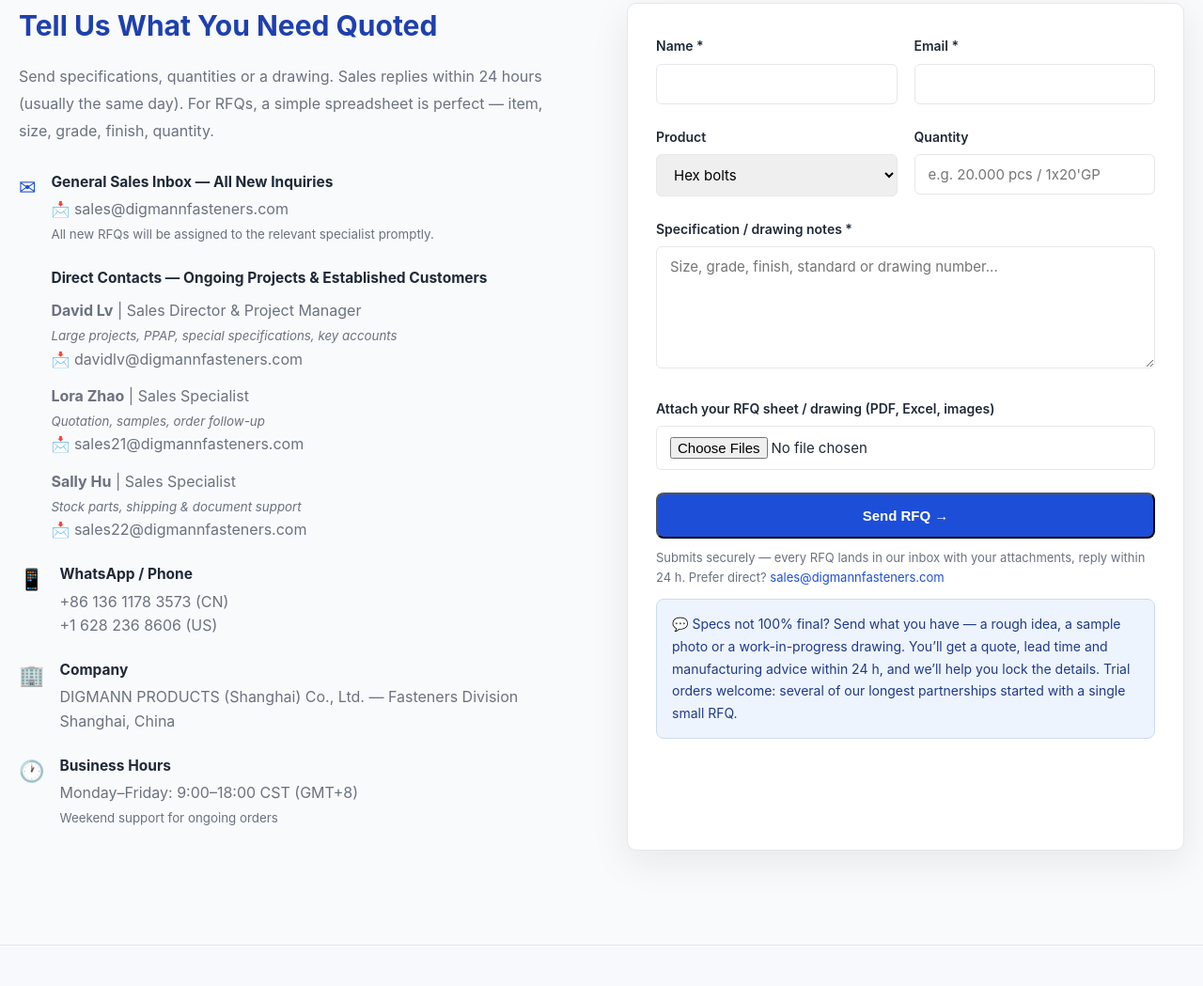
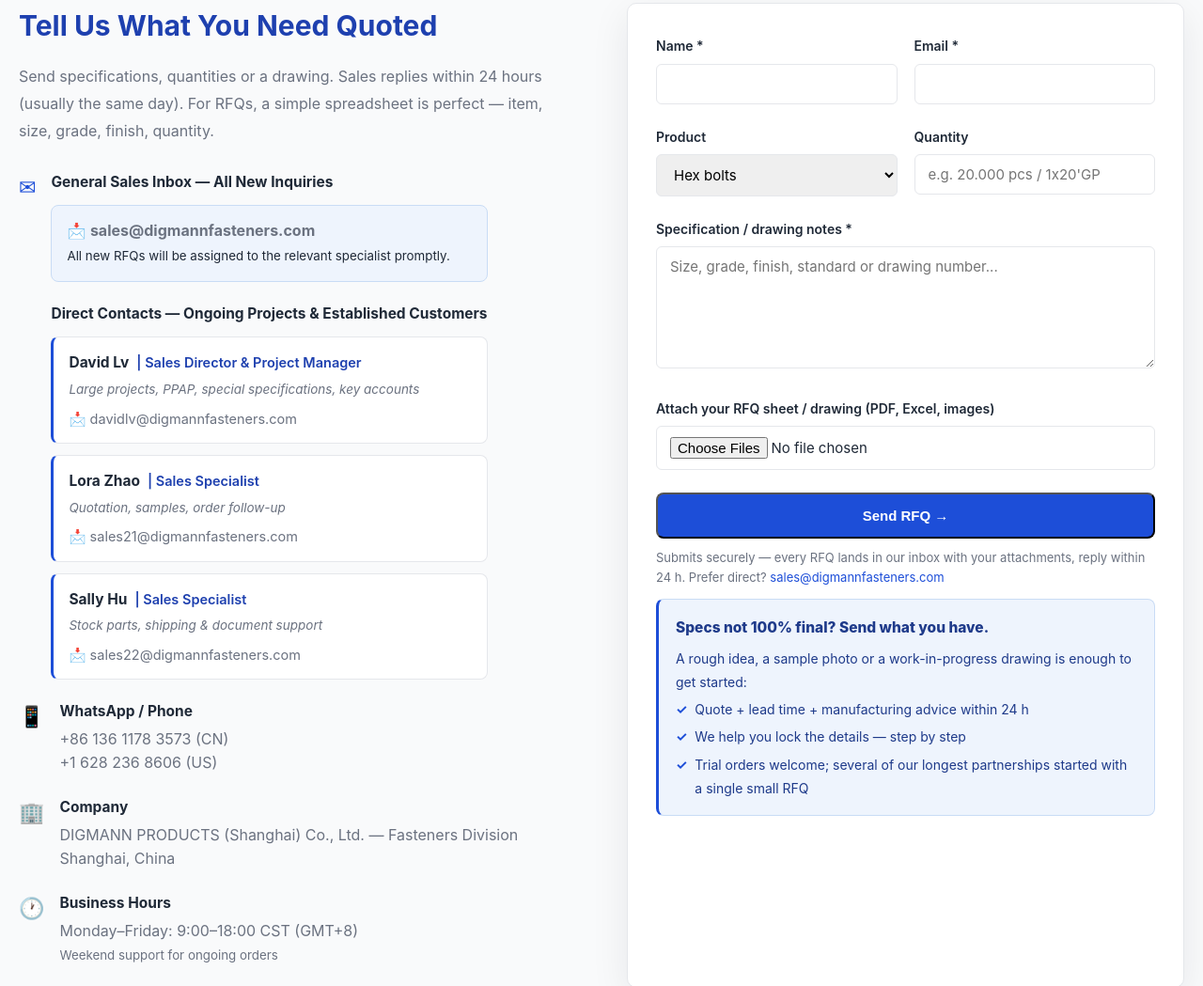
Before and after one commit to qiaofeng125-create/digmannfasteners, a plain HTML site: page index.html in a window 1280 px wide. Shown: the part 10114-11163 px from the top of the page at 94% size. Drawn offline with Linux system fonts and the light colour scheme.

Commit message:
contact cards + structured boost box; footer: single general inbox + jump link to #contact

```diff
--- a/index.html
+++ b/index.html
@@ -234,7 +234,16 @@
         .form-group input:focus, .form-group select:focus, .form-group textarea:focus { outline: none; border-color: var(--accent); }
         .form-group textarea { resize: vertical; min-height: 130px; }
         .form-note { font-size: 13px; color: var(--text-light); margin: 10px 0 6px; }
-        .form-boost { background: #eef4fd; border: 1px solid #c9dcf5; border-radius: 8px; padding: 14px 16px; font-size: 14px; color: #1e3a8a; line-height: 1.7; margin-top: 12px; }
+        .form-boost { background: #eef4fd; border: 1px solid #c9dcf5; border-left: 3px solid var(--accent); border-radius: 8px; padding: 16px 18px; font-size: 14px; color: #1e3a8a; line-height: 1.8; margin-top: 12px; }
+        .form-boost .boost-title { font-size: 15.5px; font-weight: 800; margin-bottom: 6px; }
+        .form-boost .boost-line { display: flex; gap: 8px; margin-top: 4px; }
+        .form-boost .boost-line span:first-child { color: var(--accent); font-weight: 700; }
+        .inbox-card { background: #eef4fd; border: 1px solid #c9dcf5; border-radius: 8px; padding: 14px 16px; margin-top: 12px; }
+        .person-card { background: var(--white); border: 1px solid var(--border); border-left: 3px solid var(--accent); border-radius: 8px; padding: 14px 16px; margin-top: 12px; }
+        .person-card .p-head strong { font-size: 15.5px; color: var(--text-dark); }
+        .person-card .p-role { color: var(--primary); font-weight: 600; margin-left: 8px; font-size: 14.5px; }
+        .person-card .p-focus { font-size: 13.5px; color: var(--text-light); font-style: italic; margin: 5px 0 8px; }
+        .person-card .p-mail { font-size: 14.5px; }
 
         /* Footer */
         .footer { background: #f7f9fc; color: #334155; padding: 64px 0 26px; border-top: 1px solid var(--border); }
@@ -840,18 +849,24 @@
                         <div class="contact-icon">&#9993;</div>
                         <div class="contact-item-content">
                             <h4>General Sales Inbox &mdash; All New Inquiries</h4>
-                            <p>&#128233; <a href="mailto:sales@digmannfasteners.com">sales@digmannfasteners.com</a><br>
-                                <small>All new RFQs will be assigned to the relevant specialist promptly.</small></p>
+                            <div class="inbox-card">&#128233; <a href="mailto:sales@digmannfasteners.com"><strong>sales@digmannfasteners.com</strong></a><br>
+                                <small>All new RFQs will be assigned to the relevant specialist promptly.</small></div>
                             <h4 style="margin-top:22px;">Direct Contacts &mdash; Ongoing Projects &amp; Established Customers</h4>
-                            <p style="margin-top:10px;"><strong>David Lv</strong> | Sales Director &amp; Project Manager<br>
-                                <small><em>Large projects, PPAP, special specifications, key accounts</em></small><br>
-                                &#128233; <a href="mailto:davidlv@digmannfasteners.com">davidlv@digmannfasteners.com</a></p>
-                            <p style="margin-top:14px;"><strong>Lora Zhao</strong> | Sales Specialist<br>
-                                <small><em>Quotation, samples, order follow-up</em></small><br>
-                                &#128233; <a href="mailto:sales21@digmannfasteners.com">sales21@digmannfasteners.com</a></p>
-                            <p style="margin-top:14px;"><strong>Sally Hu</strong> | Sales Specialist<br>
-                                <small><em>Stock parts, shipping &amp; document support</em></small><br>
-                                &#128233; <a href="mailto:sales22@digmannfasteners.com">sales22@digmannfasteners.com</a></p>
+                            <div class="person-card">
+                                <div class="p-head"><strong>David Lv</strong><span class="p-role">| Sales Director &amp; Project Manager</span></div>
+                                <div class="p-focus">Large projects, PPAP, special specifications, key accounts</div>
+                                <div class="p-mail">&#128233; <a href="mailto:davidlv@digmannfasteners.com">davidlv@digmannfasteners.com</a></div>
+                            </div>
+                            <div class="person-card">
+                                <div class="p-head"><strong>Lora Zhao</strong><span class="p-role">| Sales Specialist</span></div>
+                                <div class="p-focus">Quotation, samples, order follow-up</div>
+                                <div class="p-mail">&#128233; <a href="mailto:sales21@digmannfasteners.com">sales21@digmannfasteners.com</a></div>
+                            </div>
+                            <div class="person-card">
+                                <div class="p-head"><strong>Sally Hu</strong><span class="p-role">| Sales Specialist</span></div>
+                                <div class="p-focus">Stock parts, shipping &amp; document support</div>
+                                <div class="p-mail">&#128233; <a href="mailto:sales22@digmannfasteners.com">sales22@digmannfasteners.com</a></div>
+                            </div>
                         </div>
                     </div>
                     <div class="contact-item">
@@ -902,7 +917,13 @@
                     <div class="form-group"><label for="fFile">Attach your RFQ sheet / drawing (PDF, Excel, images)</label><input id="fFile" name="attachment" type="file" accept=".pdf,.xlsx,.xls,.doc,.docx,.jpg,.jpeg,.png,.dxf" multiple></div>
                     <button type="submit" class="btn btn-primary" style="width:100%">Send RFQ &#8594;</button>
                     <p class="form-note">Submits securely — every RFQ lands in our inbox with your attachments, reply within 24 h. Prefer direct? <a href="mailto:sales@digmannfasteners.com" style="color:var(--accent);">sales@digmannfasteners.com</a></p>
-                    <div class="form-boost">&#128172; Specs not 100% final? Send what you have &mdash; a rough idea, a sample photo or a work-in-progress drawing. You&rsquo;ll get a quote, lead time and manufacturing advice within 24 h, and we&rsquo;ll help you lock the details. Trial orders welcome: several of our longest partnerships started with a single small RFQ.</div>
+                    <div class="form-boost">
+                        <div class="boost-title">Specs not 100% final? Send what you have.</div>
+                        <div>A rough idea, a sample photo or a work-in-progress drawing is enough to get started:</div>
+                        <div class="boost-line"><span>&#10003;</span><span>Quote + lead time + manufacturing advice within 24 h</span></div>
+                        <div class="boost-line"><span>&#10003;</span><span>We help you lock the details &mdash; step by step</span></div>
+                        <div class="boost-line"><span>&#10003;</span><span>Trial orders welcome; several of our longest partnerships started with a single small RFQ</span></div>
+                    </div>
                 </form>
             </div>
         </div>
@@ -939,11 +960,7 @@
                     <h4>Contact</h4>
                     <ul>
                         <li><a href="mailto:sales@digmannfasteners.com">sales@digmannfasteners.com</a> &mdash; General Inbox</li>
-                        <li><a href="mailto:davidlv@digmannfasteners.com">davidlv@digmannfasteners.com</a> &mdash; David Lv</li>
-                        <li><a href="mailto:sales21@digmannfasteners.com">sales21@digmannfasteners.com</a> &mdash; Lora Zhao</li>
-                        <li><a href="mailto:sales22@digmannfasteners.com">sales22@digmannfasteners.com</a> &mdash; Sally Hu</li>
-                        <li><a href="https://wa.me/8613611783573">WhatsApp +86 136 1178 3573</a></li>
-                        <li><a href="tel:+16282368606">Phone +1 628 236 8606 (US)</a></li>
+                        <li><a href="#contact">Full contacts &amp; direct sales &uarr;</a></li>
                         <li><a href="https://www.linkedin.com/company/digmannproducts" target="_blank" rel="noopener">LinkedIn</a></li>
                         <li>Shanghai, China</li>
                     </ul>
```
